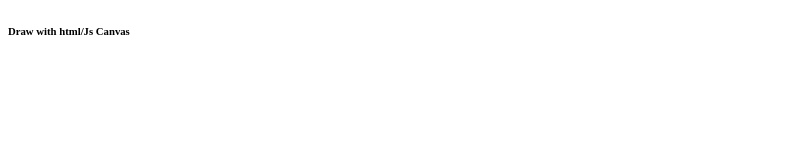
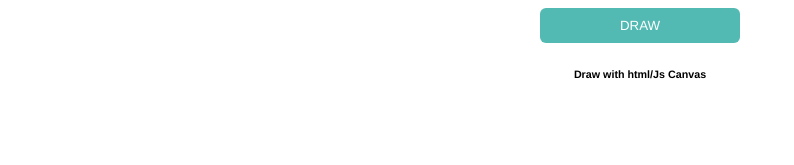
Before and after one commit to McBuff/zero-dungeons, a plain HTML site: page canvasTest/Index.html in a window 1280 px wide. Shown: the whole page, without its empty margins (0-794 px from the left). Drawn offline with Linux system fonts and the light colour scheme.

Commit message:
added css

```diff
--- a/canvasTest/Index.html
+++ b/canvasTest/Index.html
@@ -1,12 +1,12 @@
 <!DOCTYPE html>
 <html lang="en">
 <head>
-    <meta charset="UTF-8">
-    <meta name="viewport" content="width=device-width, initial-scale=1.0">
-    <title>canvasTest</title>
+    <title>Dice Simulator 2015</title>
+    <link rel="stylesheet" href="style.css">
 </head>
+    <button id="button">Draw</button>
     <h6>Draw with html/Js Canvas </h6>
-    <canvas id="canvas1" width="200" height="100"></canvas>
+    <canvas id="myCanvas1" width="400" height="400"></canvas>
 <body>
 </body>
 </html>
--- a/canvasTest/Index.js
+++ b/canvasTest/Index.js
@@ -6,5 +6,7 @@ function getRandomInt(max) {
     return Math.floor(Math.random() * Math.floor(max));
   }
 
+
+
 // Test van var
 console.log(objTown.Name);
--- /dev/null
+++ b/canvasTest/style.css
@@ -0,0 +1,14 @@
+* {
+  font-family: Helvetica, Arial, sans-serif;
+  text-align: center;
+}
+button {
+  background-color: rgb(82, 186, 179);
+  border-radius: 6px;
+  border: none;
+  color: rgb(255, 255, 255);
+  padding: 10px;
+  text-transform: uppercase;
+  width: 200px;
+  cursor: pointer;
+}
```
